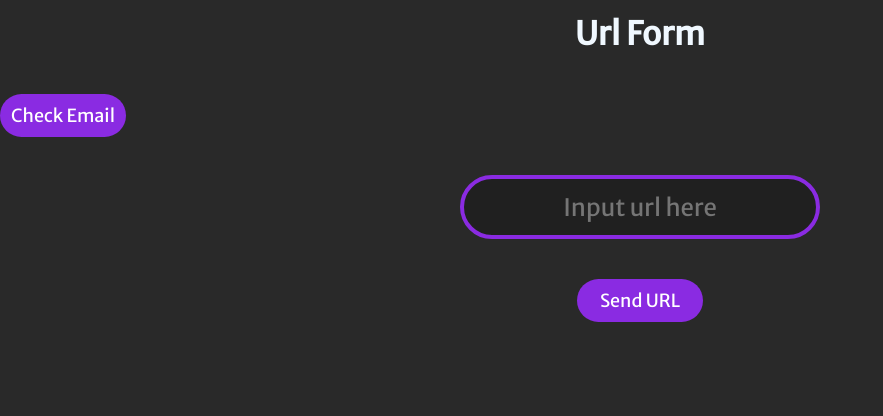
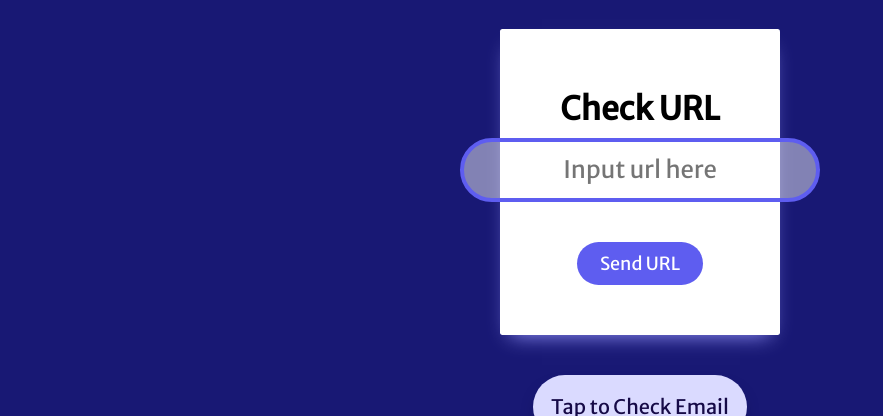
Before and after one commit to Saket6/Phishing_detection_Project, a Flask app: page / in a window 1280 px wide; the page is wider, and only the part inside the window is pictured. Shown: the part 86-502 px from the top of that part, without its empty margins (0-883 px from the left). Before the commit the page ends 408 px from the top of that part, so only its background shows below. Run offline with Flask 3, Linux system fonts and the light colour scheme; parts of the project's set-up code (start-up, migrations or seed data) failed here and were passed over.

Commit message:
pages modified

```diff
--- a/static/style.css
+++ b/static/style.css
@@ -8,15 +8,15 @@
 }
 body
 {
-    background-color: rgba(0, 0, 0, 0.838);
+    background-color:#181874;
 }
 
 h3
 {
-    margin-top: 100px;
+    margin-top: 50px;
     font-size: xx-large;
     text-align: center;
-    color: aliceblue;
+    color: rgb(0, 0, 0);
     /* font-family: cursive; */
 }
 
@@ -37,14 +37,14 @@ form input
 {
      /* padding: 5px; */
      text-align: center;
-     background: #17171775;
+     background: #ffffff75;
      width: 22rem;
-     border: solid 4px blueviolet;
+     border: solid 4px #5E5DF0;
      height: 3.5rem;
      font-size: x-large;
      border-radius: 50px;
      outline: none;
-     color: white;
+     color: blueviolet;
 }
 button
 {
@@ -52,7 +52,7 @@ button
     margin-top: 40px;
     padding: 10px;
     border-radius: 30px;
-    background-color: blueviolet;
+    background-color: #5E5DF0;
     color: white;
     font-size: large;
     border: none;
@@ -68,5 +68,114 @@ button:hover
     cursor: pointer;
     transform: scale(1.1,1.1);
     transition-duration: 0.3s;
-    background-color: violet;
+    background-color: rgb(61, 47, 83);
 }
+
+button#emailbtn{
+    /*margin-left: 415px;*/
+    background: #dadaff;
+    border-radius: 999px;
+    box-shadow: #0a0a38 0 10px 20px -10px;
+    box-sizing: border-box;
+    color: #160a47;
+    cursor: pointer;
+    /*font-family: Inter,Helvetica,"Apple Color Emoji","Segoe UI Emoji",NotoColorEmoji,"Noto Color Emoji","Segoe UI Symbol","Android Emoji",EmojiSymbols,-apple-system,system-ui,"Segoe UI",Roboto,"Helvetica Neue","Noto Sans",sans-serif;*/
+    font-size: 20px;
+    font-weight: 500;
+    line-height: 24px;
+    opacity: 1;
+    outline: 0 solid transparent;
+    padding: 20px 18px;
+    user-select: none;
+    -webkit-user-select: none;
+    touch-action: manipulation;
+    width: fit-content;
+    word-break: break-word;
+    border: 0;
+}
+
+button#emailbtn:hover{
+    background-color: #7171d9;
+}
+
+.nav{
+    background-color: rgb(255, 255, 255);
+    margin-left: 500px;
+    margin-right: 500px;
+    margin-top: 50px;
+    padding: 10px 0px 50px 0px;
+    border-radius:0.9%;
+    box-shadow: #9999ff 0px 10px 20px -10px;
+}
+
+.pic1{
+    height:320px;
+    margin-top:70px;
+    border-radius: 50%;
+}
+
+header {
+    position: relative;
+    /* left: 30px; */
+    z-index: 70;
+    background-color: #680929;
+}
+
+header .container {
+    display: flex;
+    justify-content: space-between;
+    align-items: center;
+}
+
+.container {
+    position: relative;
+    max-width: 81rem;
+    width: 100%;
+    margin: 0 auto;
+    padding: 0 3rem;
+    z-index: 10;
+}
+
+.logo {
+    display: flex;
+    align-items: center;
+    cursor: pointer;
+}
+
+.logo img {
+    width: 100px;
+    margin-right: 0.6rem;
+    margin-top: -0.6rem;
+}
+
+.links ul {
+    display: flex;
+    list-style: none;
+    align-items: center;
+    position: relative;
+    left: 300px;
+    font-family: 'Poppins', sans-serif;
+}
+
+a {
+    text-decoration: none;
+}
+
+.links a {
+    color: #fff;
+    margin-left: 4.5rem;
+    display: inline-block;
+    transition: 0.3s;
+}
+
+.links a:hover {
+    color: rgba(5, 127, 148, 0.88);
+    transform: scale(1.05);
+}
+
+.prediction{
+    background-color: #fff;
+    margin: 50px 300px 0 300px;
+    padding-top: 50px;
+    padding-bottom: 50px;
+}
--- a/templates/index.html
+++ b/templates/index.html
@@ -12,15 +12,39 @@
     <title>Document</title>
 </head>
 <body>
-    <h3>Url Form</h3>
-    <a href="/email">
-    <button id="emailbtn">Check Email</button>
-</a>
-    <form action="/" method="post">
-        <input type="text" name="url" id="url" placeholder="Input url here" required>
-        <button type="submit" id="btn">Send URL</button>
-    </form>
+    <header>
+        <div class="container">
+            <div class="logo">
+                <img src="My project (1).ico" alt="Logo" />
+            </div>
 
+            <div class="links">
+                <ul>
+                    <li><a href="#">Home</a></li>
+                    <li><a href="#">Contact Us</a></li>
+                    <li><a href="suggestion.html">Suggestions</a></li>
+                    <li><a href="login.html" class="btn1">Login</a></li>
+                </ul>
+            </div>
+
+            <div class="overlay"></div>
+
+            <div class="hamburger-menu">
+                <div class="bar"></div>
+            </div>
+        </div>
+    </header>
+    <div class="nav">
+        <h3>Check URL</h3>
+        <form action="/" method="post">
+            <input type="text" name="url" id="url" placeholder="Input url here" required>
+            <button type="submit" id="btn">Send URL</button>
+        </form>
+    </div>
+    <center><a href="/email">
+        <button id="emailbtn">Tap to Check Email</button></a></center>
+    <center>
+    <img class="pic1" src="https://i.postimg.cc/cJTFPzj5/20945597.jpg"></center>
     <div class="form-2" id="form2">
 
         <br>
```
Also changed, not shown: templates/email.html (+11 -7 lines).
